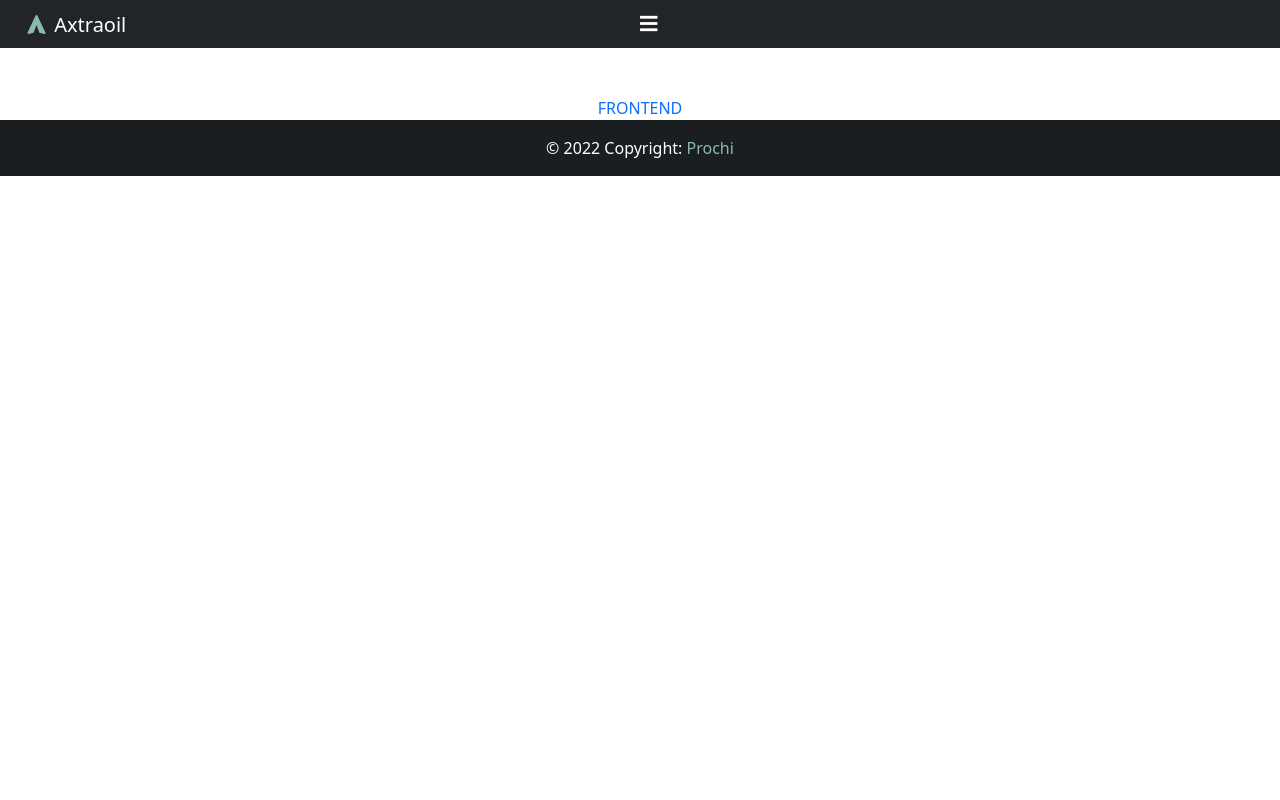
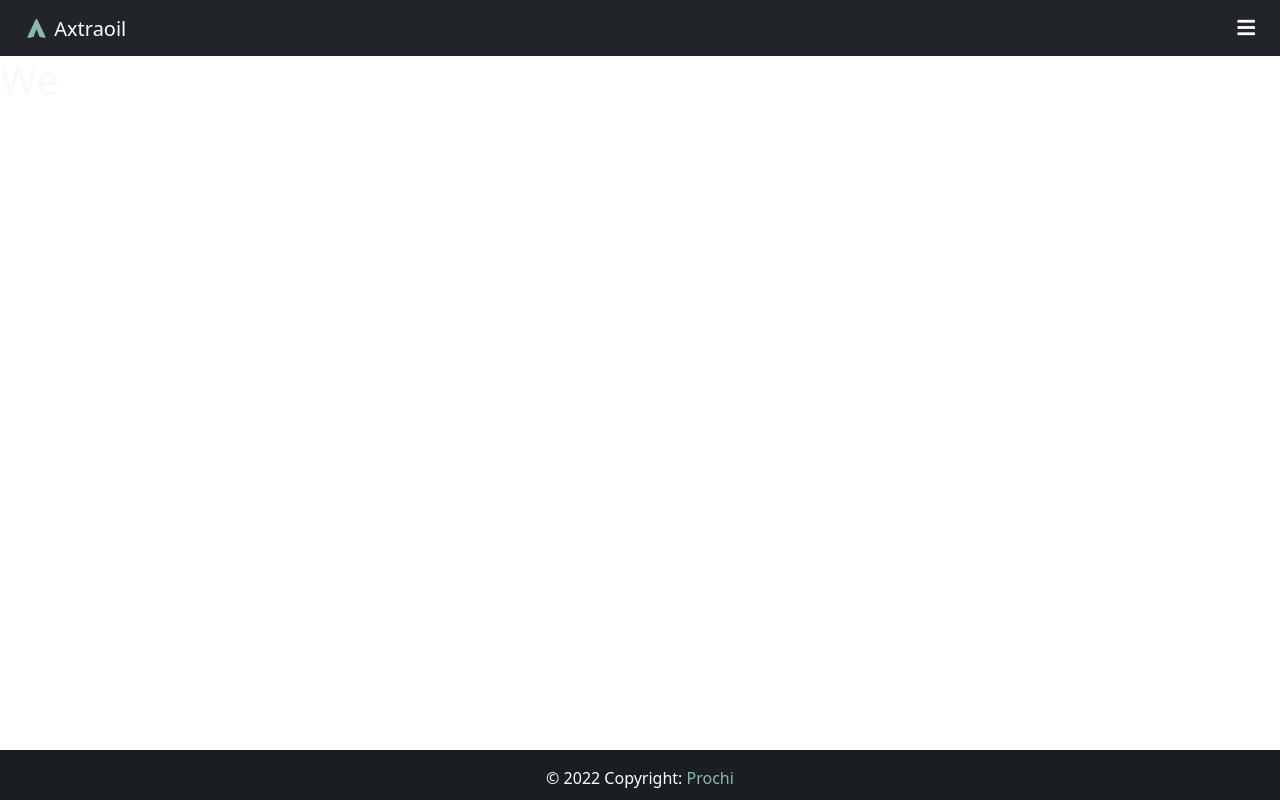
Before and after one commit to preciousimo/inbox, a Django app: page / in a window 1280 px wide. Run offline with Django 3.2, Linux system fonts and the light colour scheme; some libraries are stand-ins or nearby versions.

Commit message:
Structure update and style

```diff
--- a/App/static/css/style.css
+++ b/App/static/css/style.css
@@ -0,0 +1,24 @@
+/* START CONFIGURATION */
+html, body {
+    height: 100%;
+    margin: 0;
+    max-width: 100%;
+    overflow: hidden;
+}
+
+/* FOOTER */
+.wrapper {
+    min-height: 100%;
+    margin-bottom: -50px;
+}
+#footer, .push {
+    height: 50px;
+}
+
+/* NAVBAR */
+#btn-nav {
+    float: right;
+    margin-right: 25px;
+    color: #fff;
+    cursor: pointer;
+}
--- a/App/templates/base.html
+++ b/App/templates/base.html
@@ -21,7 +21,7 @@
     <link href={% static "img/logo.ico" %} rel='shortcut icon'>
     <!-- Static CSS -->
     <link href={% static "css/style.css" %} rel='stylesheet'>
-    <title>Document</title>
+    <title>{% block title %} {% endblock title %}</title>
 </head>
 
 <body>
--- a/App/templates/home.html
+++ b/App/templates/home.html
@@ -1,6 +1,13 @@
 {% extends 'base.html' %}
+
+<!-- Title on browser -->
+{% block title %}Home{% endblock title %}
 
 <!-- Page content -->
 {% block content %}
-<div class="text-primary text-center mt-5">FRONTEND</div>
+<div class="block-postion">
+    <h1 class="text-light typed-text">We
+        <span id="element" style="color: #8abaae;"></span>
+    </h1>
+</div>
 {% endblock content %}
```
